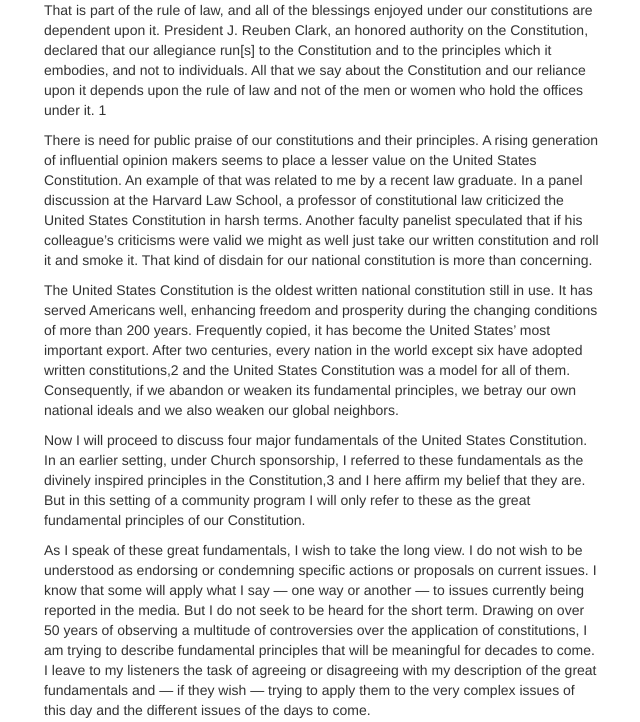
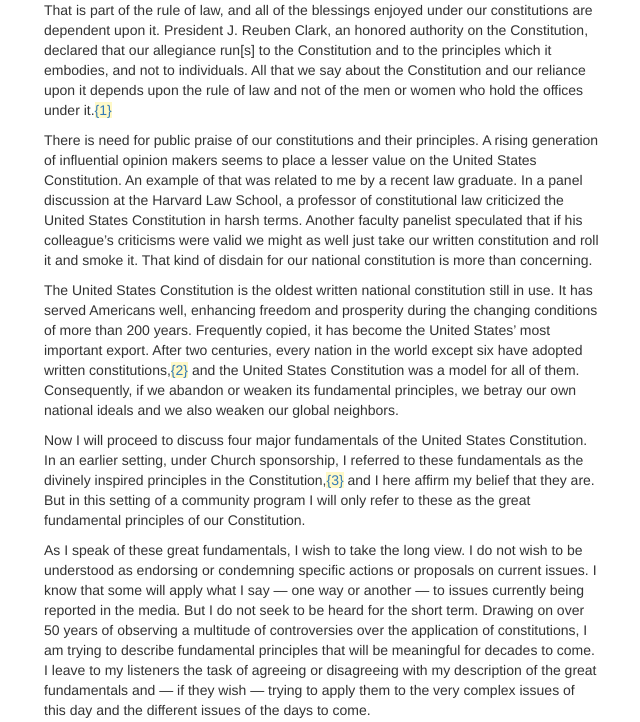
Before and after one commit to voidnologo/TBF, a Django app: page /book/2/ in a window 1280 px wide. Shown: the part 1055-1777 px from the top of the page, without its empty margins (26-666 px from the left). Run offline with Django 3.2, Linux system fonts and the light colour scheme; data comes from the database, SQL or seed files in the repository; some libraries are stand-ins or nearby versions.

Commit message:
Style: starting to style footnotes

```diff
--- a/book/static/bootstrap/css/custom.css
+++ b/book/static/bootstrap/css/custom.css
@@ -1,3 +1,21 @@
 body {
   padding-top: 100px;
 }
+
+a[rel="footnote"] {
+    border-bottom: none;
+    background-color: #fff9c7;
+    line-height: 0;
+}
+
+a[rel="footnote"]:before {
+    content: "{";
+}
+
+a[rel="footnote"]:after {
+    content: "}";
+}
+
+a[rev="footnote"] {
+    border-bottom: none;
+}
--- a/book/templates/articles/fundamentals_of_our_constitution.html
+++ b/book/templates/articles/fundamentals_of_our_constitution.html
@@ -10,16 +10,16 @@
 Some of the things said by various persons in recent public discourse cause me to urge that we be more careful in the way we throw around the idea that something is unconstitutional. A constitution should not be used as a weapon to end debate. A public policy or a proposed law that is unwise is not necessarily unconstitutional. Even if it is a stupid proposal, it is not necessarily unconstitutional. A constitution gives the people and their elected leaders the opportunity to make many decisions that are unwise or even reckless. When that happens — when the government or one of its officials engages in some kind of action that we consider to be wrong — we should engage in vigorous public debate about it. But we should not use up a constitution by attempting to strike down every ill-conceived act of government or to discredit every unwise official. A constitution is the ultimate weapon, and we preserve that weapon best by using it sparingly and carefully. If we call some action unconstitutional, we should be prepared to explain what provision or principle of a constitution it violates. In this way, a constitution can be used to stimulate discussion and to seek unity.
   </p>
   <p>
-  We should, of course, always be vigilant to insist that our governments and their executives, lawmakers and judges stay within the limits prescribed by our constitutions. That is part of the rule of law, and all of the blessings enjoyed under our constitutions are dependent upon it. President J. Reuben Clark, an honored authority on the Constitution, declared that <quote>our allegiance run[s] to the Constitution and to the principles which it embodies, and not to individuals. All that we say about the Constitution and our reliance upon it depends upon the rule of law and not of the men or women who hold the offices under it.</quote> <span class="footnote">1</span>
+  We should, of course, always be vigilant to insist that our governments and their executives, lawmakers and judges stay within the limits prescribed by our constitutions. That is part of the rule of law, and all of the blessings enjoyed under our constitutions are dependent upon it. President J. Reuben Clark, an honored authority on the Constitution, declared that <quote>our allegiance run[s] to the Constitution and to the principles which it embodies, and not to individuals. All that we say about the Constitution and our reliance upon it depends upon the rule of law and not of the men or women who hold the offices under it.</quote><a href="#fn:one" rel="footnote" id="fnref:one">1</a>
   </p>
   <p>
   There is need for public praise of our constitutions and their principles. A rising generation of influential opinion makers seems to place a lesser value on the United States Constitution. An example of that was related to me by a recent law graduate. In a panel discussion at the Harvard Law School, a professor of constitutional law criticized the United States Constitution in harsh terms. Another faculty panelist speculated that if his colleague’s criticisms were valid we might as well just take our written constitution and <quote>roll it and smoke it.</quote> That kind of disdain for our national constitution is more than concerning.
   </p>
   <p>
-  The United States Constitution is the oldest written national constitution still in use. It has served Americans well, enhancing freedom and prosperity during the changing conditions of more than 200 years. Frequently copied, it has become the United States’ most important export. After two centuries, every nation in the world except six have adopted written constitutions,<span class="footnote">2</span> and the United States Constitution was a model for all of them. Consequently, if we abandon or weaken its fundamental principles, we betray our own national ideals and we also weaken our global neighbors.
+  The United States Constitution is the oldest written national constitution still in use. It has served Americans well, enhancing freedom and prosperity during the changing conditions of more than 200 years. Frequently copied, it has become the United States’ most important export. After two centuries, every nation in the world except six have adopted written constitutions,<a href="#fn:two" rel="footnote" id="fnref:two">2</a> and the United States Constitution was a model for all of them. Consequently, if we abandon or weaken its fundamental principles, we betray our own national ideals and we also weaken our global neighbors.
   </p>
   <p>
-  Now I will proceed to discuss four major fundamentals of the United States Constitution. In an earlier setting, under Church sponsorship, I referred to these fundamentals as the divinely inspired principles in the Constitution,<span class="footnote">3</span> and I here affirm my belief that they are. But in this setting of a community program I will only refer to these as the great fundamental principles of our Constitution.
+  Now I will proceed to discuss four major fundamentals of the United States Constitution. In an earlier setting, under Church sponsorship, I referred to these fundamentals as the divinely inspired principles in the Constitution,<a href="#fn:three" rel="footnote">3</a> and I here affirm my belief that they are. But in this setting of a community program I will only refer to these as the great fundamental principles of our Constitution.
   </p>
   <p>
   As I speak of these great fundamentals, I wish to take the long view. I do not wish to be understood as endorsing or condemning specific actions or proposals on current issues. I know that some will apply what I say — one way or another — to issues currently being reported in the media. But I do not seek to be heard for the short term. Drawing on over 50 years of observing a multitude of controversies over the application of constitutions, I am trying to describe fundamental principles that will be meaningful for decades to come. I leave to my listeners the task of agreeing or disagreeing with my description of the great fundamentals and — if they wish — trying to apply them to the very complex issues of this day and the different issues of the days to come.
@@ -275,8 +275,14 @@ I close with a poetic prayer. It is familiar to most Americans because we sing i
   Long may our land be bright With freedom’s holy light. Protect us by thy might, Great God, our King!<span class="footnote">21</span>
 </blockquote>
 </div>
-<div class="footnote_section">
-[1] J. Reuben Clark: Selected Papers on Religion, Education, and Youth, ed. David H. Yarn, Jr., Provo, Utah: Brigham Young University Press, 1984, p. 43.
+<div class="footnote">
+<ol>
+  <li id="fn:one">
+    [1] J. Reuben Clark: Selected Papers on Religion, Education, and Youth, ed. David H. Yarn, Jr., Provo, Utah: Brigham Young University Press, 1984, p. 43.
+    <a href="#fnref:one" rev="footnote" title="Jump back to footnote 1 in the text">↩</a>
+  </li>
+</ol>
+
 [2] See A. E. Dick Howard, “Making It Work,” Wilson Quarterly, Spring 1987, pp. 122, 126.
 [3] See “The Divinely Inspired Constitution,” Ensign, February 1992, 68-74.
 [4] U.S. Constitution, Art. IV, Sec. 4.
```
